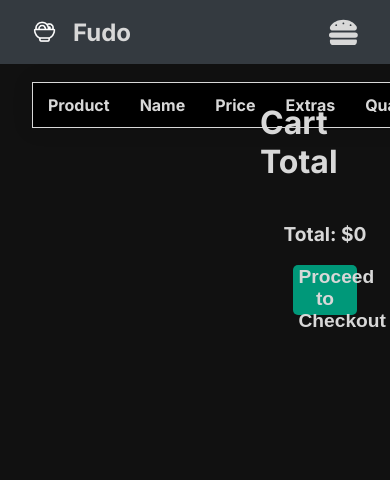
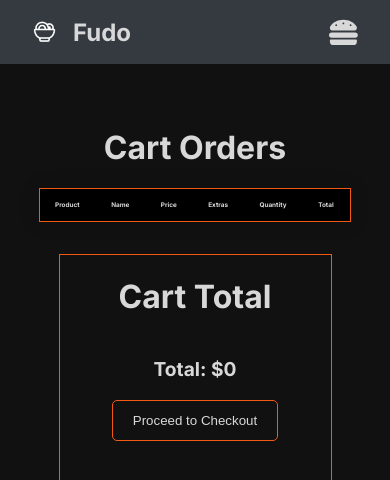
Before and after one commit to Taofiqq/fudo, a Next.js app: page /cart in a window 390 px wide. Shown: the top 480 px of the page. Built offline with nearby package versions, Linux system fonts and the light colour scheme.

Commit message:
cart page responsiveness

```diff
--- a/pages/cart.js
+++ b/pages/cart.js
@@ -37,8 +37,6 @@ const Cart = () => {
       console.log(error);
     }
   };
-
-  const deletedProduct = () => {};
 
   const ButtonWrapper = ({ currency, showSpinner }) => {
     // usePayPalScriptReducer can be use only inside children of PayPalScriptProviders
@@ -100,8 +98,7 @@ const Cart = () => {
   };
   return (
     <div className={styles.cartContainer}>
-      <h1 className={cart.title}>Cart Orders</h1>
-
+      <h1 className={styles.title}>Cart Orders</h1>
       <div className={styles.cartWrapper}>
         <div className={styles.cartTableContainer}>
           <table className={styles.table}>
@@ -113,7 +110,6 @@ const Cart = () => {
                 <th className={styles.tableHeadData}>Extras</th>
                 <th className={styles.tableHeadData}>Quantity</th>
                 <th className={styles.tableHeadData}>Total</th>
-                <th>Actions</th>
               </tr>
             </thead>
 
@@ -130,19 +126,18 @@ const Cart = () => {
                       />
                     </div>
                   </td>
-                  <td>{product.title}</td>
-                  <td>{product.price}</td>
-                  <td>
-                    <span>
+                  <td className={styles.tableBodyData}>{product.title}</td>
+                  <td className={styles.tableBodyData}>{product.price}</td>
+                  <td className={styles.tableBodyData}>
+                    <span className={styles.extracont}>
                       {product.extras.map((extra) => (
                         <span key={extra.id}>{extra.text}</span>
                       ))}
                     </span>
                   </td>
-                  <td>{product.quantity}</td>
-                  <td>{product.price * product.quantity}</td>
-                  <td>
-                    <button onClick={deletedProduct}>Delete Item</button>
+                  <td className={styles.tableBodyData}>{product.quantity}</td>
+                  <td className={styles.tableBodyData}>
+                    {product.price * product.quantity}
                   </td>
                 </tr>
               ))}
@@ -172,7 +167,11 @@ const Cart = () => {
                   "disable-funding": "credit,card",
                 }}
               >
-                <ButtonWrapper currency={currency} showSpinner={false} />
+                <ButtonWrapper
+                  currency={currency}
+                  showSpinner={false}
+                  className={styles.paypal}
+                />
               </PayPalScriptProvider>
               <Flutterwave />
               <Paystack />
--- a/styles/Cart.module.css
+++ b/styles/Cart.module.css
@@ -3,16 +3,18 @@
   flex-direction: column;
   align-items: center;
   justify-content: center;
-  /* width: 100%;
-  height: 100%;
-  padding: 20px; */
   color: #d8d8d8;
 }
 
+.title {
+  margin-top: 8rem;
+}
 .cartWrapper {
   display: flex;
+  align-items: center;
+  justify-content: center;
   width: 100%;
-  height: 100vh;
+  /* height: 100vh; */
 }
 
 .cartTableContainer {
@@ -23,14 +25,12 @@
 .table {
   border-collapse: collapse;
   width: 100%;
-  /* margin: 1rem 2rem; */
   border-radius: 5px 5px 0 0;
-  border: 1px solid #d8d8d8;
+  border: 1px solid #f35815;
   box-shadow: 0 0 20px rgba(0, 0, 0, 0.15);
 }
 
 .tableHead {
-  /* background-color: #009879; */
   text-align: left;
   font-weight: bold;
 }
@@ -45,8 +45,12 @@
   padding: 12px 15px;
 }
 
+.tableBodyData {
+  padding: 1rem;
+}
+
 .tableBodyRow {
-  border-bottom: 1px solid #dddddd;
+  /* border-bottom: 1px solid #dddddd; */
 }
 
 .tableBodyRow:nth-of-type(even) {
@@ -59,21 +63,23 @@
   display: flex;
   flex-direction: column;
   align-items: center;
+
   /* justify-content: center; */
 }
 
 .checkoutBtn {
-  width: 50%;
-  height: 50px;
-  background-color: #009879;
+  border: 1px solid #f35815;
+  background-color: transparent;
+  color: #d8d8d8;
+  padding: 12px 20px;
   border-radius: 5px;
-  border: none;
-  color: #d8d8d8;
-  font-weight: bold;
-  font-size: 1.2rem;
   cursor: pointer;
   transition: all 0.3s ease-in-out;
   margin-bottom: 1.5rem;
+}
+
+.checkoutBtn:hover {
+  transform: scale(1.05);
 }
 
 .paymentButtons {
@@ -81,10 +87,41 @@
   flex-direction: column;
   width: 100%;
   align-items: center;
-  /* margin-bottom: 10rem; */
 }
 
 .checkoutTotal {
   font-weight: bold;
   font-size: 1.2rem;
 }
+
+.extracont {
+  display: flex;
+  flex-direction: column;
+  align-items: center;
+  justify-content: center;
+}
+
+@media screen and (max-width: 850px) {
+  .cartWrapper {
+    flex-direction: column;
+  }
+
+  .cartTableContainer {
+    width: 80%;
+    padding-left: 0;
+  }
+  .checkoutCard {
+    border: 1px solid #f35815;
+    margin-top: 2rem;
+    width: 70%;
+    height: 30rem;
+  }
+  .tableHeadData {
+    font-size: 0.4rem;
+  }
+
+  .tableBodyData {
+    font-size: 0.4rem;
+    padding: 0.7rem;
+  }
+}
--- a/styles/Flutterwave.module.css
+++ b/styles/Flutterwave.module.css
@@ -1,14 +1,14 @@
 .btn {
-  width: 50%;
-  height: 50px;
-  background-color: #009879;
+  border: 1px solid #f35815;
+  background-color: transparent;
+  color: #d8d8d8;
+  padding: 12px 20px;
   border-radius: 5px;
-  border: none;
-  color: #d8d8d8;
-  font-weight: bold;
-  font-size: 1.2rem;
   cursor: pointer;
   transition: all 0.3s ease-in-out;
   margin-bottom: 1.5rem;
   margin-top: 1.5rem;
 }
+.btn:hover {
+  transform: scale(1.05);
+}
--- a/styles/PayStack.module.css
+++ b/styles/PayStack.module.css
@@ -1,13 +1,14 @@
 .btn {
-  width: 50%;
-  height: 50px;
-  background-color: #009879;
+  border: 1px solid #f35815;
+  background-color: transparent;
+  color: #d8d8d8;
+  padding: 12px 20px;
   border-radius: 5px;
-  border: none;
-  color: #d8d8d8;
-  font-weight: bold;
-  font-size: 1.2rem;
   cursor: pointer;
   transition: all 0.3s ease-in-out;
   margin-bottom: 1.5rem;
 }
+
+.btn:hover {
+  transform: scale(1.05);
+}
```
